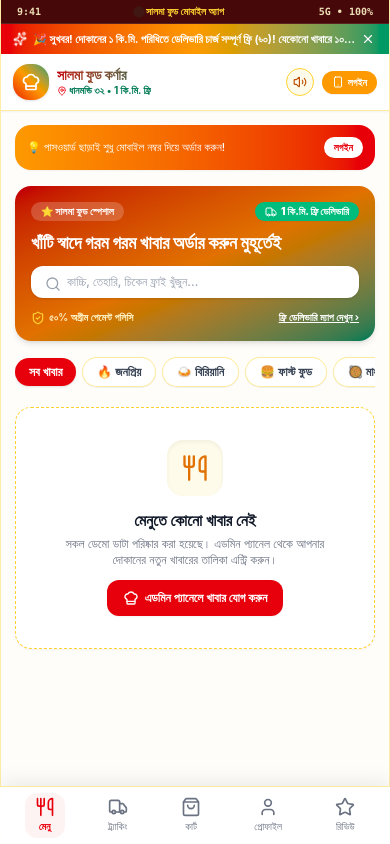
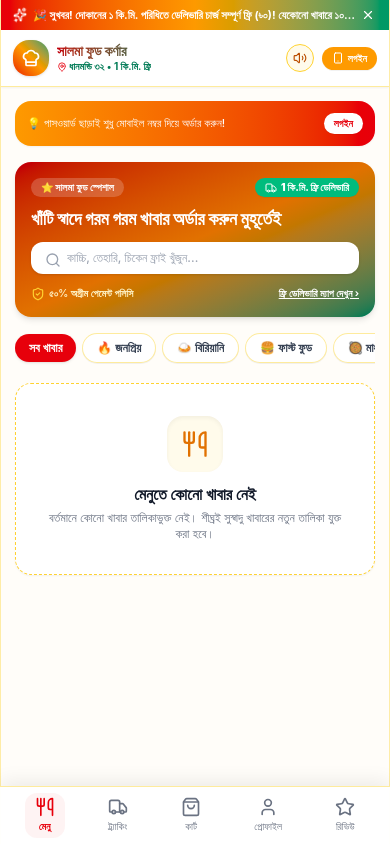
Before and after one commit to tanvierulphero/salma_food_corner, a React (Vite) app: page / in a window 390 px wide. Built offline with nearby package versions, Linux system fonts and the light colour scheme.

Commit message:
refactor: remove simulated mobile status bars

```diff
--- a/src/AdminApp.tsx
+++ b/src/AdminApp.tsx
@@ -475,12 +475,6 @@ export default function AdminApp() {
   if (!isAuthenticated) {
     return (
       <div className="max-w-[430px] w-full mx-auto min-h-screen bg-gradient-to-br from-red-900 via-gray-900 to-emerald-950 flex flex-col justify-between p-5 shadow-[0_0_60px_rgba(0,0,0,0.6)] border-x border-white/10">
-        {/* Top Mobile Status Bar */}
-        <div className="flex justify-between items-center text-[11px] text-white/80 font-bold px-1">
-          <span>9:41</span>
-          <span className="text-[10px] bg-white/10 px-2.5 py-0.5 rounded-full text-amber-300">📱 Salma POS Mobile</span>
-          <span>5G • 100%</span>
-        </div>
 
         <div className="bg-white rounded-3xl p-6 w-full shadow-2xl text-center space-y-5 border border-amber-200 my-auto">
           <div className="w-16 h-16 bg-gradient-to-tr from-red-600 via-amber-500 to-emerald-600 rounded-2xl flex items-center justify-center mx-auto text-white shadow-lg">
@@ -549,15 +543,6 @@ export default function AdminApp() {
 
       {/* Top Native Mobile Status Bar + App Header */}
       <header className="sticky top-0 z-40 bg-gradient-to-r from-red-800 via-red-700 to-emerald-900 text-white shadow-md">
-        {/* Simulated Mobile Status Bar */}
-        <div className="px-4 pt-1.5 pb-1 flex items-center justify-between text-[10px] text-amber-200/90 font-semibold border-b border-white/10">
-          <span className="font-mono font-bold">9:41</span>
-          <span className="flex items-center gap-1">
-            <span className="w-1.5 h-1.5 rounded-full bg-emerald-400 animate-pulse"></span>
-            <span>SALMA ADMIN MOBILE OS</span>
-          </span>
-          <span className="font-mono">5G • 100%</span>
-        </div>
 
         <div className="px-3.5 py-2.5 flex items-center justify-between">
           <div className="flex items-center gap-2">
--- a/src/App.tsx
+++ b/src/App.tsx
@@ -1035,16 +1035,6 @@ export default function App() {
   return (
     <div className="max-w-[430px] w-full mx-auto min-h-screen bg-[#fffdf9] flex flex-col font-sans text-gray-800 pb-28 shadow-[0_0_60px_rgba(0,0,0,0.55)] relative border-x border-amber-200/70 overflow-x-hidden">
 
-      {/* Top Native Mobile Status Bar */}
-      <div className="bg-red-950 text-amber-100/90 px-4 py-1 text-[10px] font-semibold flex items-center justify-between border-b border-white/10">
-        <span className="font-mono font-bold">9:41</span>
-        <span className="flex items-center gap-1 text-amber-300 font-bold">
-          <span className="w-1.5 h-1.5 rounded-full bg-emerald-400 animate-ping"></span>
-          <span>সালমা ফুড মোবাইল অ্যাপ</span>
-        </span>
-        <span className="font-mono">5G • 100%</span>
-      </div>
-
       {/* Visual Toast Notification: 'Preparing' -> 'Out for Delivery' */}
       <AnimatePresence>
         {deliveryToast && (
@@ -1461,23 +1451,16 @@ export default function App() {
 
                 {/* Mobile App Food List Cards (Image on Top, Name & Info Below) */}
                 {filteredMenu.length === 0 ? (
-                  <div className="bg-white rounded-2xl border border-dashed border-amber-300 p-8 text-center space-y-3 shadow-xs">
+                  <div className="bg-white rounded-2xl border border-dashed border-amber-300 p-8 text-center space-y-2.5 shadow-xs">
                     <div className="w-14 h-14 bg-amber-50 text-amber-600 rounded-2xl flex items-center justify-center mx-auto shadow-inner">
                       <Utensils className="w-7 h-7" />
                     </div>
                     <div>
                       <h3 className="font-bold text-gray-900 text-base">মেনুতে কোনো খাবার নেই</h3>
                       <p className="text-xs text-gray-500 max-w-xs mx-auto mt-1">
-                        সকল ডেমো ডাটা পরিষ্কার করা হয়েছে। এডমিন প্যানেল থেকে আপনার দোকানের নতুন খাবারের তালিকা এন্ট্রি করুন।
+                        বর্তমানে কোনো খাবার তালিকাভুক্ত নেই। শীঘ্রই সুস্বাদু খাবারের নতুন তালিকা যুক্ত করা হবে।
                       </p>
                     </div>
-                    <a
-                      href="/admin.html"
-                      className="inline-flex items-center gap-1.5 bg-red-600 hover:bg-red-700 text-white text-xs font-bold px-4 py-2.5 rounded-xl shadow-xs transition"
-                    >
-                      <ChefHat className="w-4 h-4" />
-                      <span>এডমিন প্যানেলে খাবার যোগ করুন</span>
-                    </a>
                   </div>
                 ) : (
                   <div className="grid grid-cols-1 gap-4">
```
Also changed, not shown: public/assets/aistudio/image_790def20.png (added), public/assets/aistudio/image_d5023e39.png (added).
